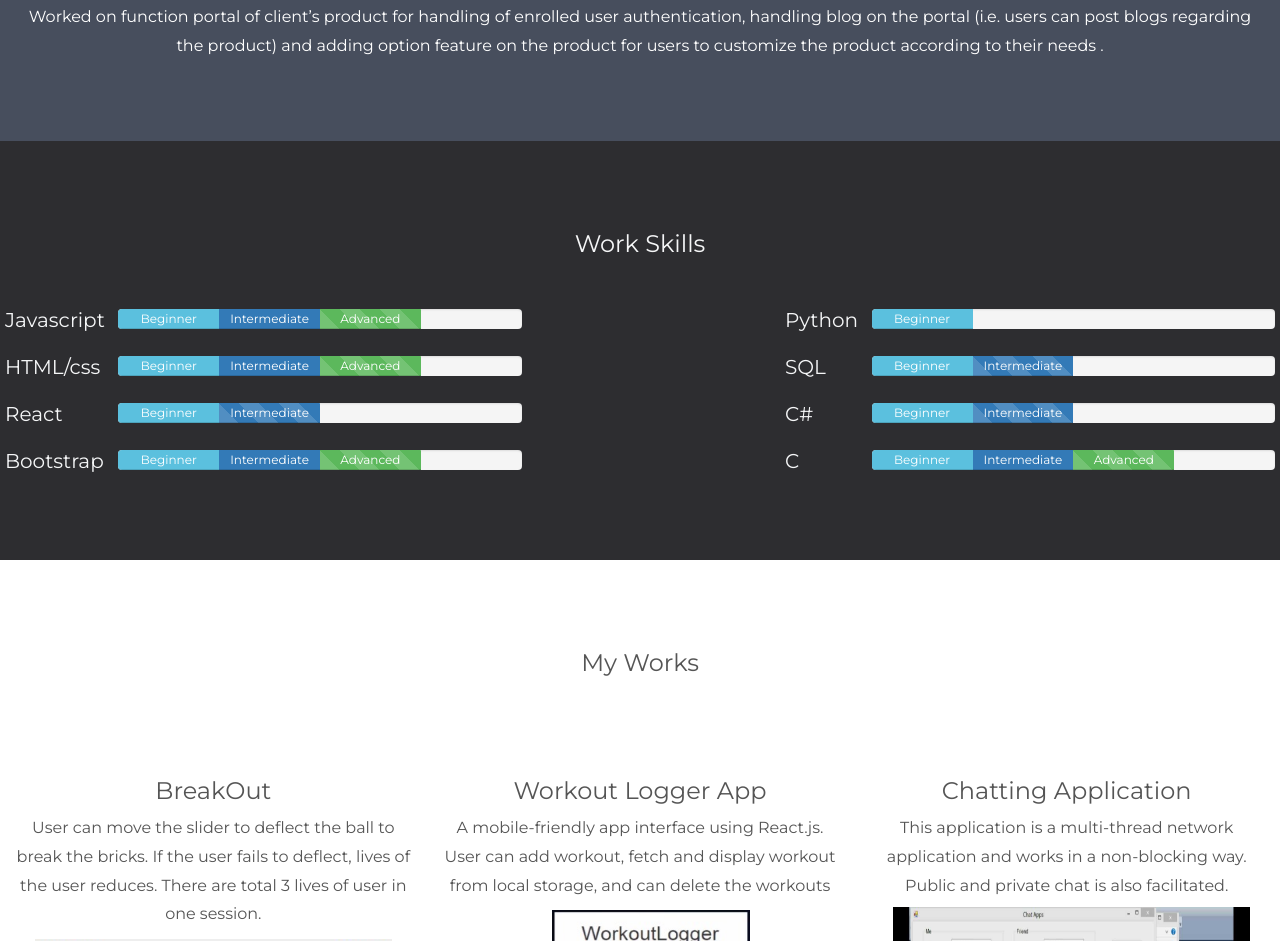
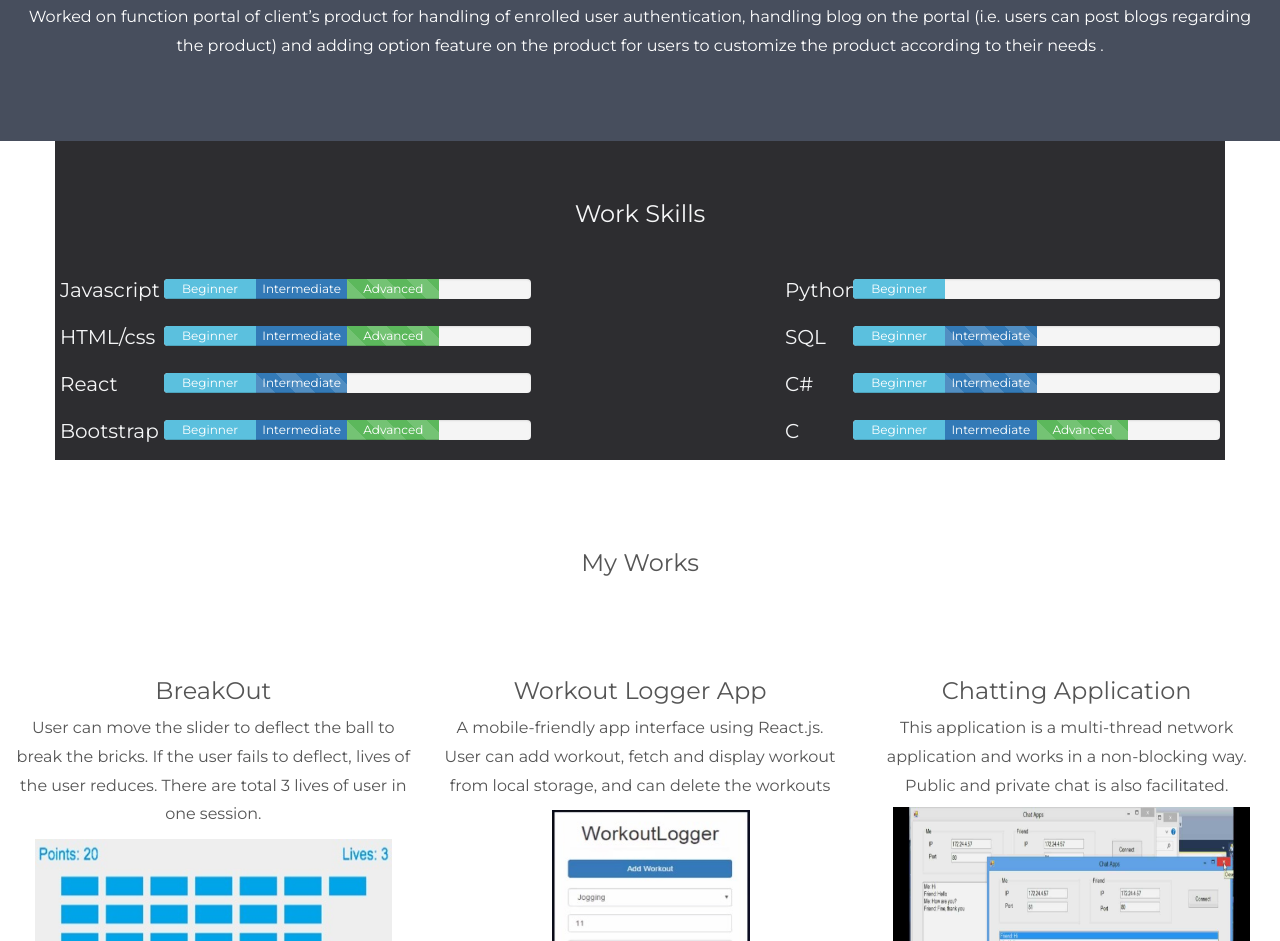
Before and after one commit to Gauravk26/Gauravk26.github.io, a plain HTML site: page index.html in a window 1280 px wide. Shown: the part 840-1781 px from the top of the page. Drawn offline with nearby package versions, Linux system fonts and the light colour scheme.

Commit message:
Initial Commit

```diff
--- a/index.html
+++ b/index.html
@@ -128,7 +128,7 @@ text-indent: 125px;
 	<p>Worked on function portal of client’s product for handling of enrolled user authentication, handling blog on the portal (i.e. users can post blogs regarding the product) and adding option feature on the product for users to customize the product according to their needs .</p>
 </div>
 
-<div class="container-fluid bg-5 edit-padding ">
+<div class="container bg-5 edit-padding ">
 	<h3 class="margin text-center">Work Skills</h3>
 	<div class="row">
 		<div class="col-md-1 ">	Javascript	</div>
```
